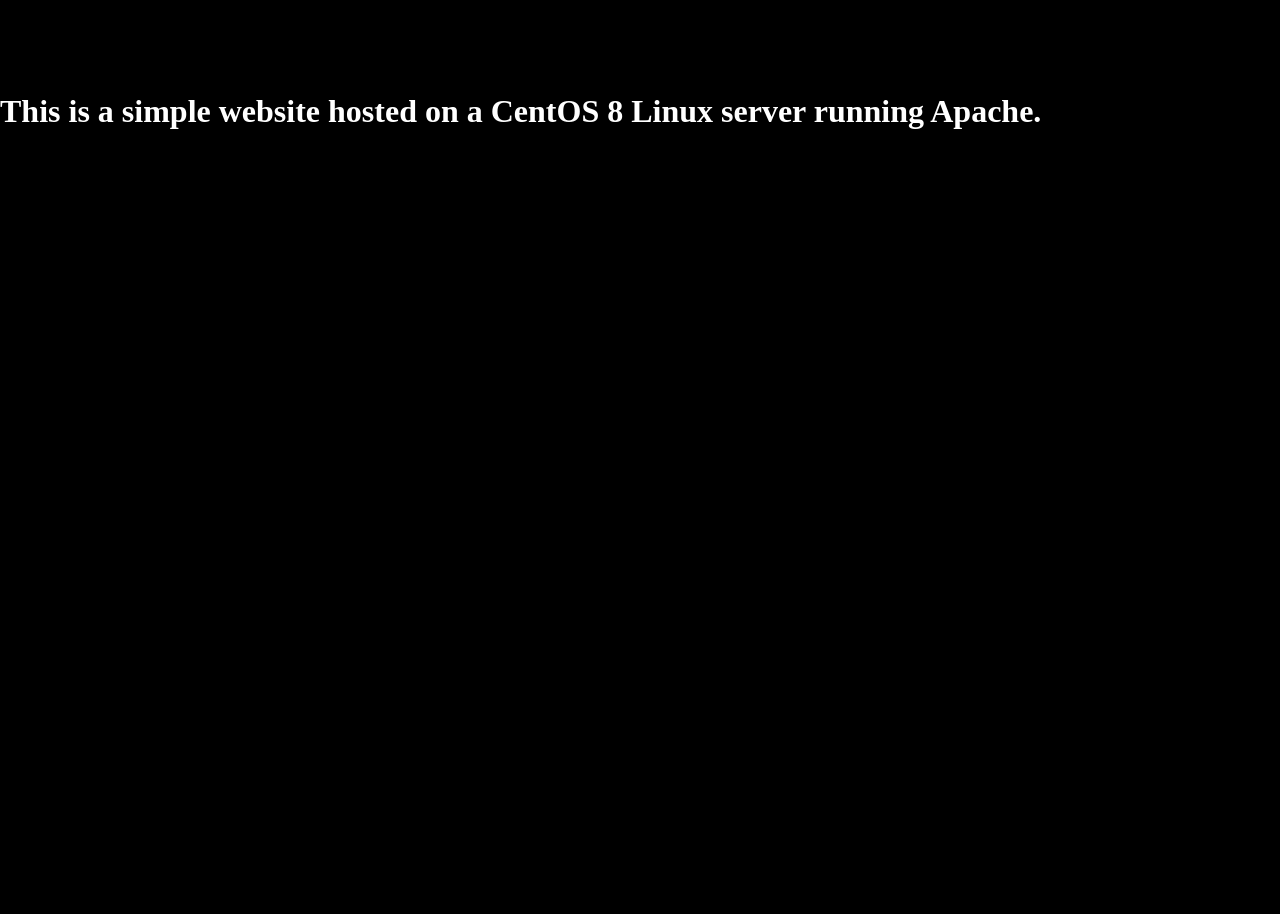
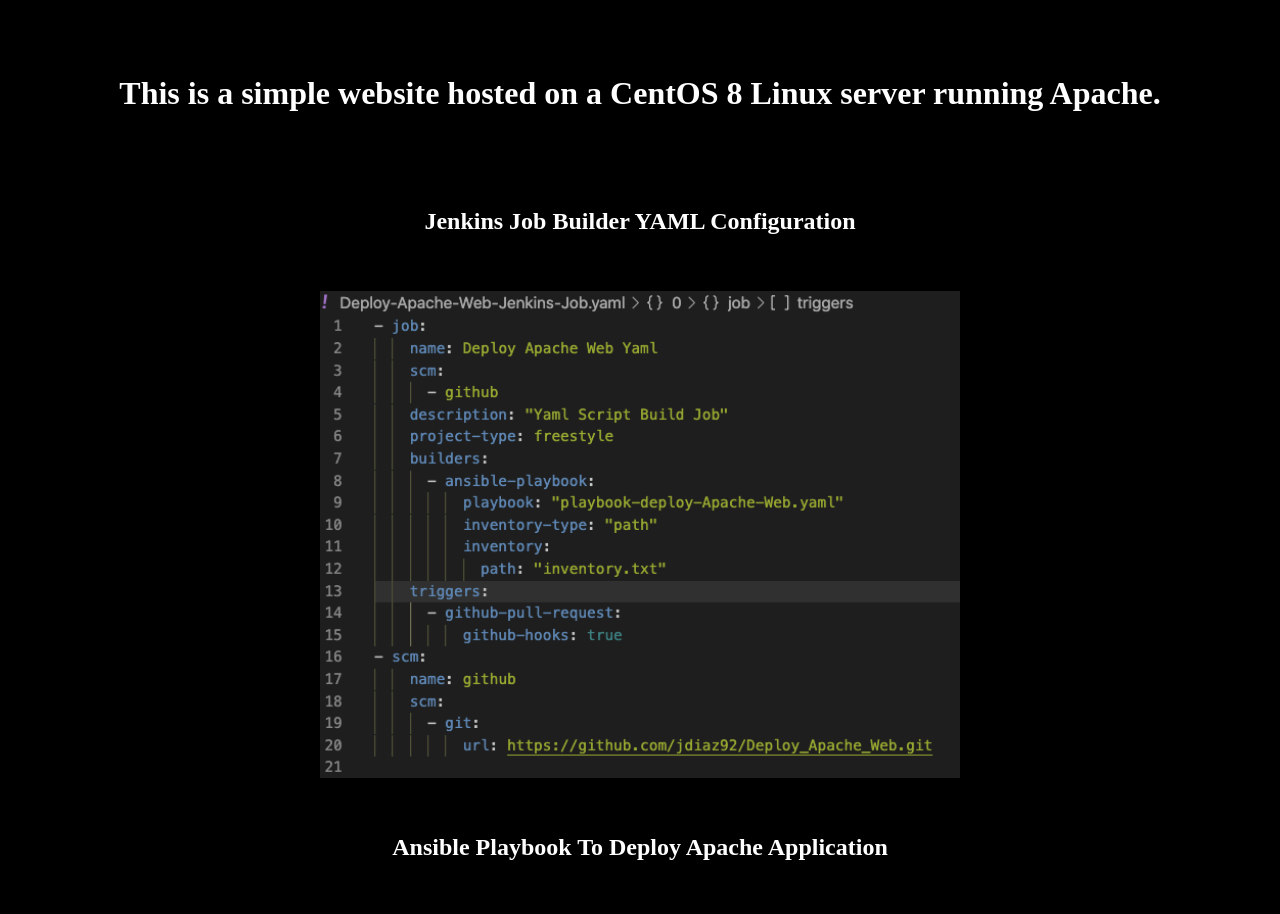
Before and after one commit to jdiaz92/Deploy_Apache_Web, a plain HTML site: page index.html in a window 1280 px wide. Shown: the top 914 px of the page. Before the commit the page ends 800 px from the top, so only its background shows below. Drawn offline with Linux system fonts and the light colour scheme.

Commit message:
Add files via upload

```diff
--- a/index.html
+++ b/index.html
@@ -9,8 +9,25 @@
     <br>
     <br>
     <br>
-    <br>
     <h1>This is a simple website hosted on a CentOS 8 Linux server running Apache. </hi>
+        <br>
+        <br>
+        <br>
+        <h2> Jenkins Job Builder YAML Configuration </h2>
+        <br>
+        <br>
+        <img src="Jenkins_YAML_Script.png" alt="Jenkins Yaml" class="center">
+        <br>
+        <br>
+        <h2> Ansible Playbook To Deploy Apache Application </h3>
+        <br>
+        <br>
+        <img src="Dep_App_Ansible_YAML.png" alt="Ansible Yaml" class="center">
+        <br>
+        <br>
+
+
 </body>
 
+
 </html>
--- a/style.css
+++ b/style.css
@@ -2,4 +2,12 @@
     margin: 0px;
     color: white;
     background-color: black;
+    text-align: center;
 }
+
+.center {
+    display: block;
+    margin-left: auto;
+    margin-right: auto;
+    width: 50%;
+}
```
